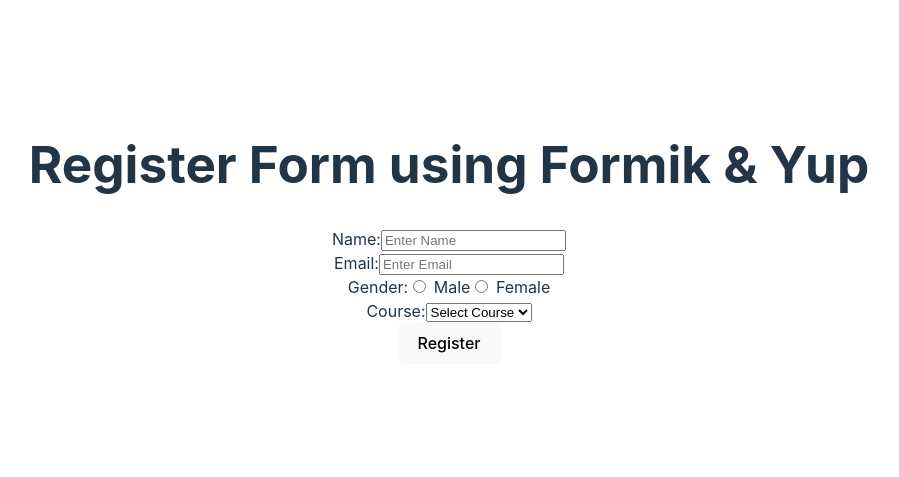
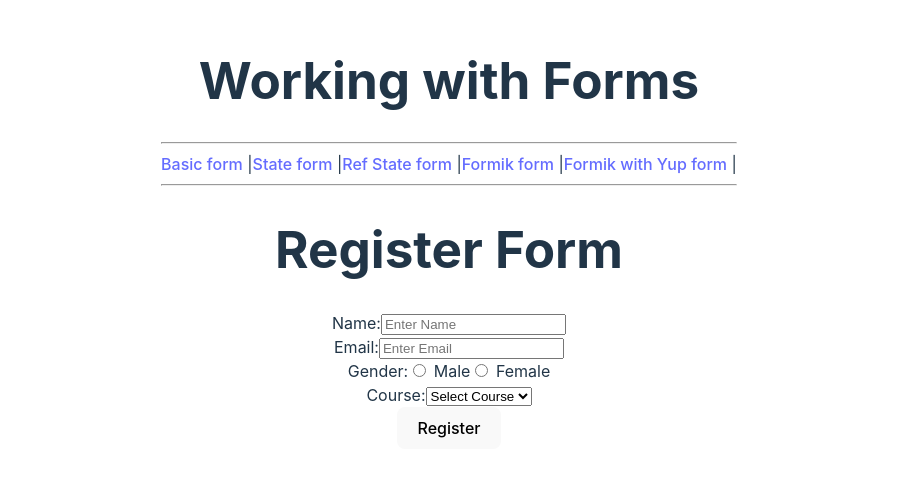
Before and after one commit to ashok-koenig/203168-ui, a React (Vite) app in the folder 5-React-demo-apps/forms-demo-app/: page / in a window 1280 px wide. Shown: the part 167-644 px from the top of the page, without its empty margins (191-1090 px from the left). Built offline with nearby package versions, Linux system fonts and the light colour scheme.

Commit message:
With routing to all kind of forms

```diff
--- a/5-React-demo-apps/forms-demo-app/package.json
+++ b/5-React-demo-apps/forms-demo-app/package.json
@@ -13,6 +13,7 @@
     "formik": "^2.4.6",
     "react": "^18.3.1",
     "react-dom": "^18.3.1",
+    "react-router-dom": "^6.28.0",
     "yup": "^1.4.0"
   },
   "devDependencies": {
--- a/5-React-demo-apps/forms-demo-app/src/App.tsx
+++ b/5-React-demo-apps/forms-demo-app/src/App.tsx
@@ -7,18 +7,25 @@
 import RefStateForm from './components/RefStateForm'
 import FormikForm from './components/FormikForm'
 import FormikYupForm from './components/FormikYupForm'
+import { createBrowserRouter, RouterProvider } from 'react-router-dom'
+import DefaultLayout from './layouts/DefaultLayout'
 
 function App() {
+  const router = createBrowserRouter([
+    {
+      path: "/",
+      element: <DefaultLayout />,
+      children:[
+        {index: true, element: <BasicForm />},
+        {path: 'state-form', element: <StateFrom />},
+        {path: 'ref-state-form', element: <RefStateForm />},
+        {path: 'formik-form', element: <FormikForm />},
+        {path: 'formik-yup-form', element: <FormikYupForm />}
+      ]
+    }
+  ])
 
-  return (
-    <>
-      {/* <BasicForm /> */}
-      {/* <StateFrom /> */}
-      {/* <RefStateForm /> */}
-      {/* <FormikForm /> */}
-      <FormikYupForm />
-    </>
-  )
+  return ( <RouterProvider router={router}/> )
 }
 
 export default App
--- /dev/null
+++ b/5-React-demo-apps/forms-demo-app/src/layouts/DefaultLayout.tsx
@@ -0,0 +1,18 @@
+import React from 'react'
+import { Link, Outlet } from 'react-router-dom'
+
+export default function DefaultLayout() {
+  return (
+    <div>
+        <h1>Working with Forms</h1>
+        <hr/>
+        <Link to='/'>Basic form</Link> |
+        <Link to='/state-form'>State form</Link> |
+        <Link to='/ref-state-form'>Ref State form</Link> |
+        <Link to='/formik-form'>Formik form</Link> |
+        <Link to='/formik-yup-form'>Formik with Yup form</Link> |
+        <hr />
+        <Outlet />
+    </div>
+  )
+}
```
Also changed, not shown: 1 other file (tests, documents, lock files or other folders).
